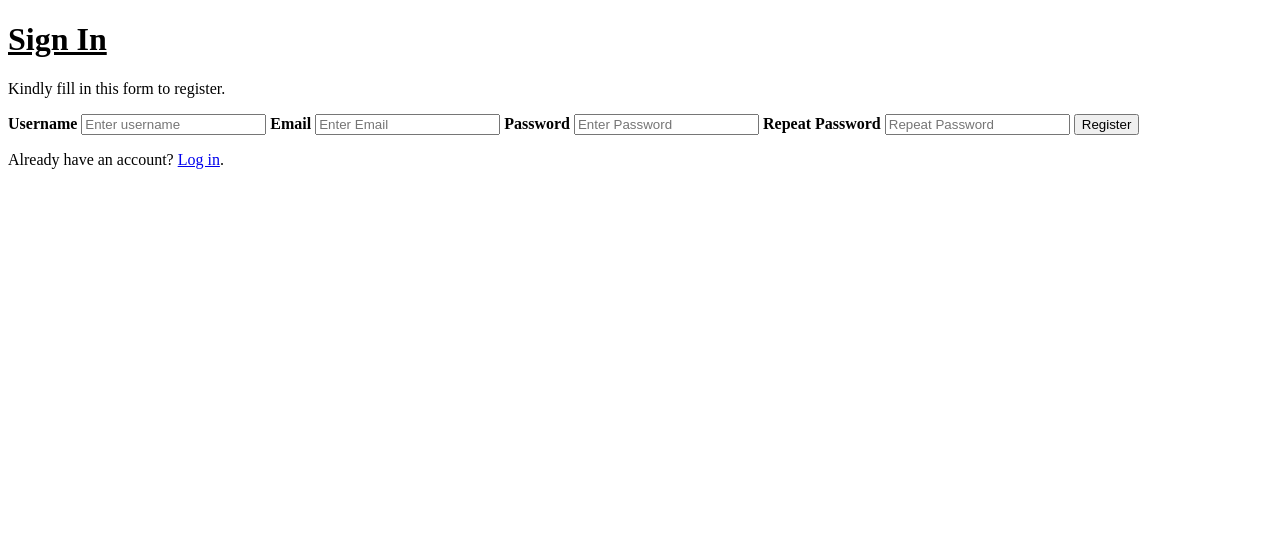
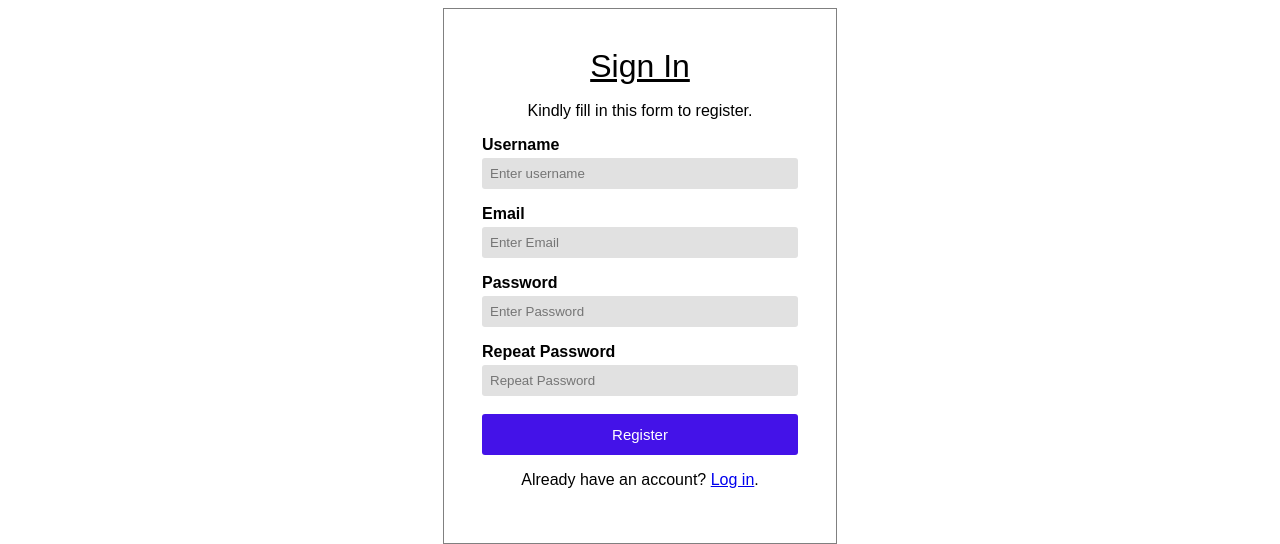
Before and after one commit to shubh-1103/Registration_Page, a plain HTML site: page index.html in a window 1280 px wide. Drawn offline with Linux system fonts and the light colour scheme.

Commit message:
Update index.html

```diff
--- a/index.html
+++ b/index.html
@@ -2,7 +2,7 @@
 <html>
 <head>
 	<title>Registration Page</title>
-	<link rel="stylesheet" href="lab2.2.css">
+	<link rel="stylesheet" href="style.css">
 </head>
 <body>
     <form>
```
